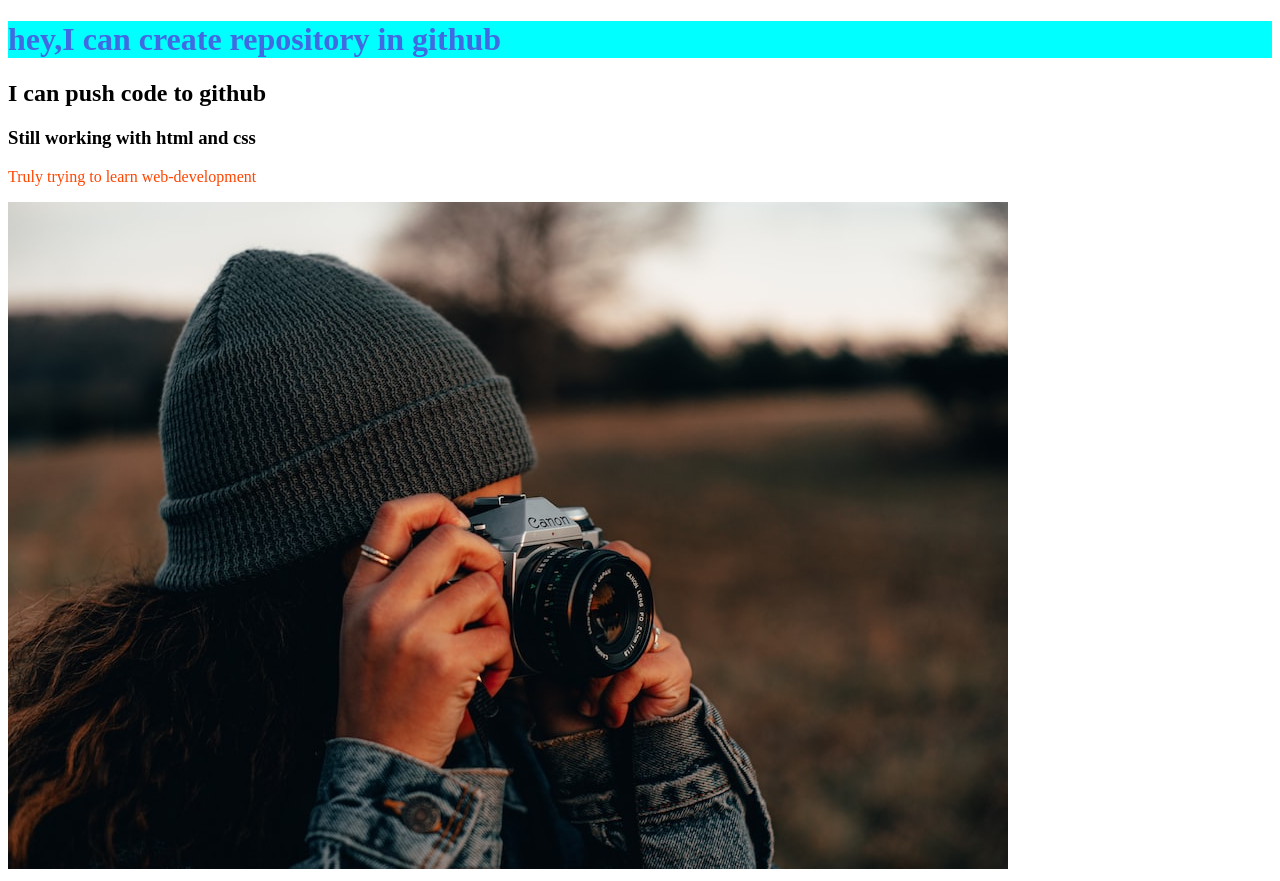
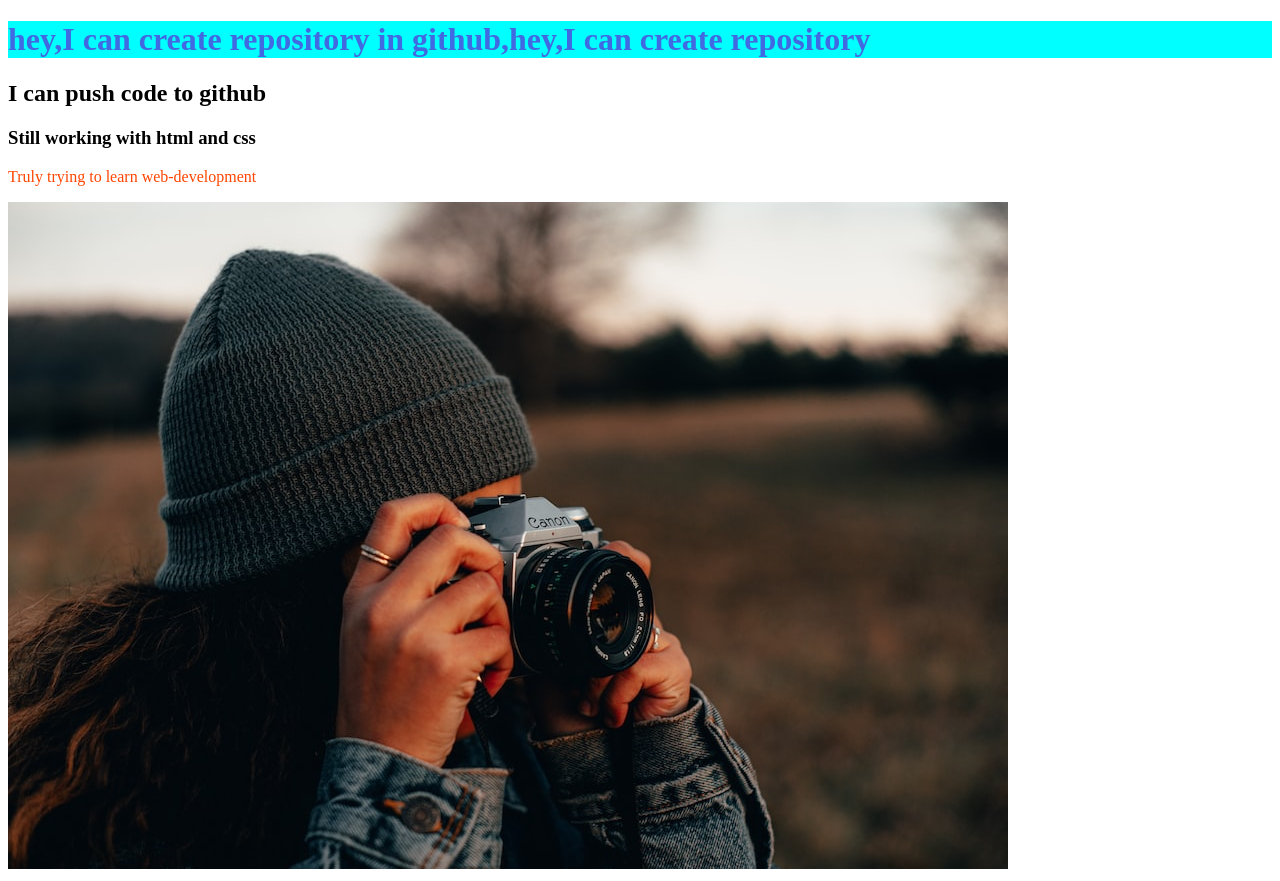
Before and after one commit to NisratZahan/my-third-repo, a plain HTML site: page index.html in a window 1280 px wide. Drawn offline with Linux system fonts and the light colour scheme.

Commit message:
h1 changed

```diff
--- a/index.html
+++ b/index.html
@@ -8,7 +8,7 @@
     <link rel="stylesheet" href="style.css">
 </head>
 <body>
-    <h1>hey,I can create repository in github</h1>
+    <h1>hey,I can create repository in github,hey,I can create repository</h1>
     <h2>I can push code to github</h2>
     <h3>Still working with html and css</h3>
     <p>Truly trying to learn web-development</p>
```
